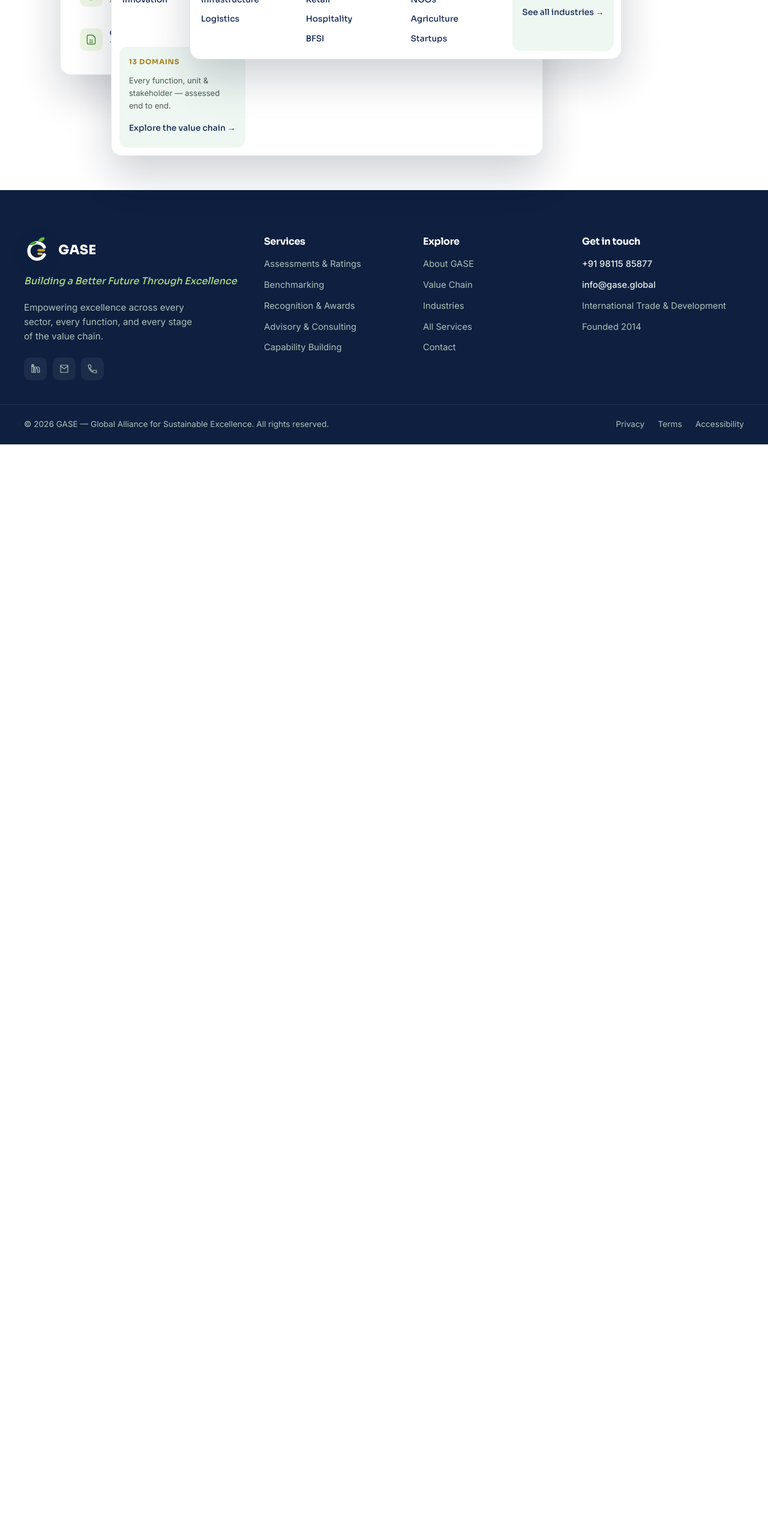
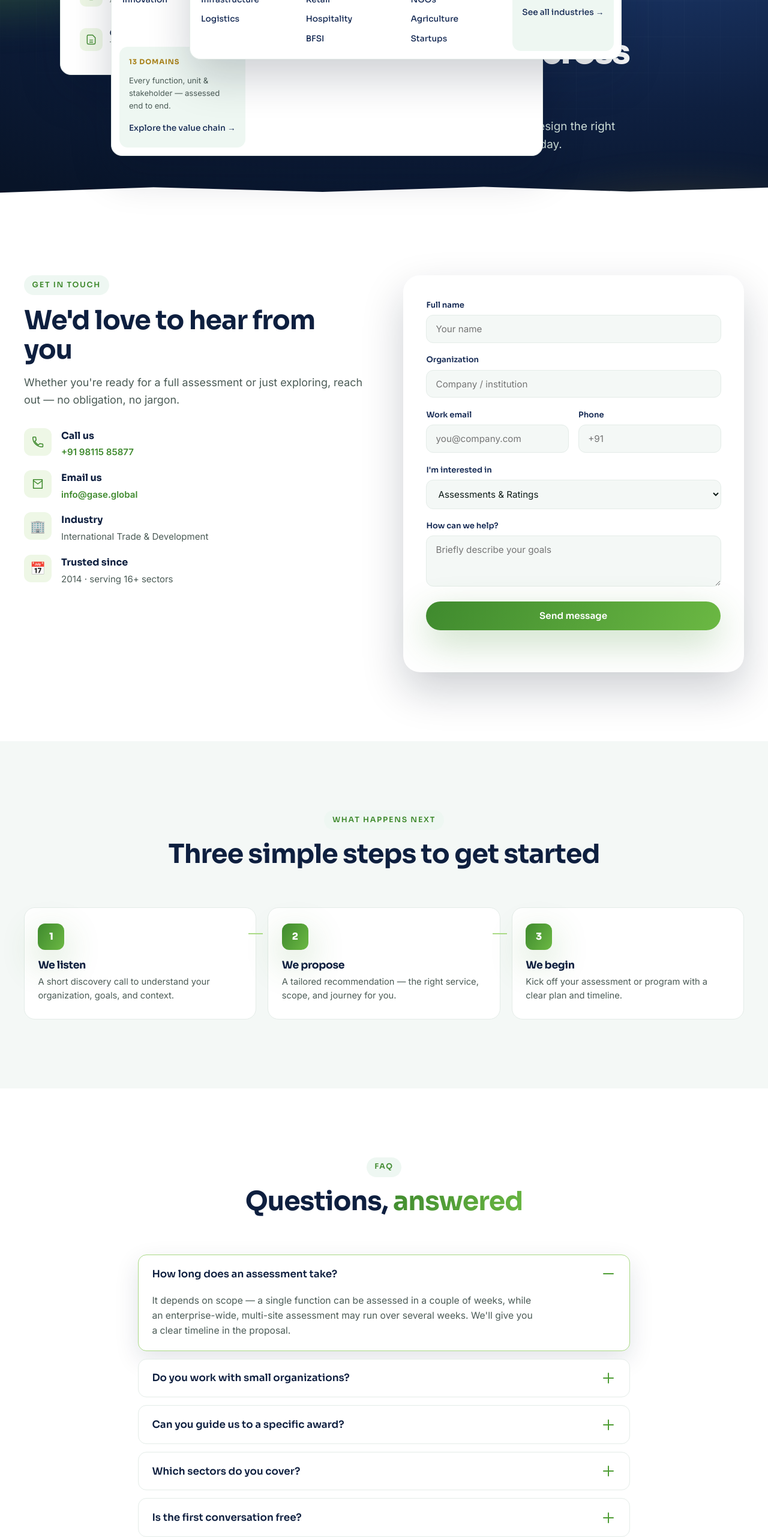
Before and after one commit to vishnurdas27/GASE-Website, a React (Vite) app in the folder client/: page /contact in a window 1280 px wide. Shown: the part 234-2797 px from the top of the page at 60% size. Before the commit the page ends 975 px from the top, so only its background shows below. Built offline with nearby package versions, Linux system fonts and the light colour scheme.

Commit message:
Build the contact page and wire the enquiry form to the API

```diff
--- a/client/src/App.jsx
+++ b/client/src/App.jsx
@@ -14,6 +14,7 @@ import Advisory from './pages/Advisory.jsx';
 import Capability from './pages/Capability.jsx';
 import ValueChain from './pages/ValueChain.jsx';
 import Industries from './pages/Industries.jsx';
+import Contact from './pages/Contact.jsx';
 
 export default function App() {
   return (
@@ -33,9 +34,7 @@ export default function App() {
           <Route path="/capability" element={<Capability />} />
           <Route path="/value-chain" element={<ValueChain />} />
           <Route path="/industries" element={<Industries />} />
-
-          {/* still to do */}
-          <Route path="/contact" element={<Placeholder title="Contact" />} />
+          <Route path="/contact" element={<Contact />} />
 
           <Route path="*" element={<Placeholder title="Page not found" />} />
         </Routes>
--- a/client/src/components/ContactForm.jsx
+++ b/client/src/components/ContactForm.jsx
@@ -10,19 +10,19 @@ const emptyForm = {
   msg: ''
 };
 
-// Enquiry form. Only checks the fields in the browser for now.
-// TODO: post this to /api/contact once the backend route is ready.
-export default function ContactForm({ className = 'cta__form' }) {
+// Enquiry form. Checks the fields in the browser, then posts to /api/contact.
+export default function ContactForm({ className = 'cta__form', submitLabel = 'Request Assessment' }) {
   const [values, setValues] = useState(emptyForm);
   const [message, setMessage] = useState('');
   const [isError, setIsError] = useState(false);
+  const [submitting, setSubmitting] = useState(false);
 
   function handleChange(e) {
     const { name, value } = e.target;
     setValues((prev) => ({ ...prev, [name]: value }));
   }
 
-  function handleSubmit(e) {
+  async function handleSubmit(e) {
     e.preventDefault();
 
     const emailLooksOk = /^[^@\s]+@[^@\s]+\.[^@\s]+$/.test(values.email.trim());
@@ -33,10 +33,32 @@ export default function ContactForm({ className = 'cta__form' }) {
       return;
     }
 
-    const firstName = values.name.trim().split(' ')[0];
-    setIsError(false);
-    setMessage(`Thank you, ${firstName}! Our excellence advisors will be in touch shortly.`);
-    setValues(emptyForm);
+    setSubmitting(true);
+    setMessage('');
+
+    try {
+      const res = await fetch('/api/contact', {
+        method: 'POST',
+        headers: { 'Content-Type': 'application/json' },
+        body: JSON.stringify(values)
+      });
+      const data = await res.json();
+
+      if (!res.ok) {
+        setIsError(true);
+        setMessage(data.error || 'Something went wrong. Please try again.');
+        return;
+      }
+
+      setIsError(false);
+      setMessage(data.message);
+      setValues(emptyForm);
+    } catch (err) {
+      setIsError(true);
+      setMessage('Could not reach the server. Please try again or call us directly.');
+    } finally {
+      setSubmitting(false);
+    }
   }
 
   return (
@@ -114,8 +136,8 @@ export default function ContactForm({ className = 'cta__form' }) {
         />
       </div>
 
-      <button type="submit" className="btn btn--primary btn--full">
-        Request Assessment
+      <button type="submit" className="btn btn--primary btn--full" disabled={submitting}>
+        {submitting ? 'Sending…' : submitLabel}
       </button>
 
       <p className="form__note" role="status" style={isError ? { color: '#c0392b' } : undefined}>
--- /dev/null
+++ b/client/src/pages/Contact.jsx
@@ -0,0 +1,157 @@
+import { useState } from 'react';
+import { Link } from 'react-router-dom';
+import Reveal from '../components/Reveal.jsx';
+import ContactForm from '../components/ContactForm.jsx';
+import { site } from '../data/nav.js';
+
+const steps = [
+  { n: 1, title: 'We listen', text: 'A short discovery call to understand your organization, goals, and context.' },
+  { n: 2, title: 'We propose', text: 'A tailored recommendation — the right service, scope, and journey for you.' },
+  { n: 3, title: 'We begin', text: 'Kick off your assessment or program with a clear plan and timeline.' }
+];
+
+const faqs = [
+  { q: 'How long does an assessment take?', a: "It depends on scope — a single function can be assessed in a couple of weeks, while an enterprise-wide, multi-site assessment may run over several weeks. We'll give you a clear timeline in the proposal." },
+  { q: 'Do you work with small organizations?', a: 'Absolutely. We right-size our approach for MSMEs and startups just as readily as for multinationals and PSUs — the framework scales to fit your size and budget.' },
+  { q: 'Can you guide us to a specific award?', a: 'Yes. We have deep, hands-on expertise with CII-EXIM Bank Business Excellence, TPM Excellence, and manufacturing, safety, and education excellence award journeys.' },
+  { q: 'Which sectors do you cover?', a: 'All of them — from manufacturing, healthcare, and education to energy, IT, BFSI, government, NGOs, and startups. Our framework is universal and tailored to your sector.' },
+  { q: 'Is the first conversation free?', a: "Yes — the initial discovery call is free and with no obligation. It's simply the best way for both of us to see if there's a fit." }
+];
+
+export default function Contact() {
+  const [openFaq, setOpenFaq] = useState(0);
+
+  function toggleFaq(i) {
+    setOpenFaq(openFaq === i ? -1 : i);
+  }
+
+  return (
+    <>
+      {/* hero */}
+      <section className="page-hero center">
+        <div className="page-hero__bg" />
+        <div className="container page-hero__inner">
+          <Reveal className="crumb">
+            <Link to="/">Home</Link>
+            <span>/</span>
+            <b>Contact</b>
+          </Reveal>
+          <Reveal as="span" className="eyebrow">
+            Start the Conversation
+          </Reveal>
+          <Reveal as="h1">
+            Let's nurture excellence across your <span className="grad">value chain</span>
+          </Reveal>
+          <Reveal as="p" className="page-hero__lead">
+            Tell us about your organization and goals. Our excellence advisors will design the right assessment and
+            journey for you — usually within one working day.
+          </Reveal>
+        </div>
+        <div className="page-hero__wave" />
+      </section>
+
+      {/* contact info + form */}
+      <section className="section">
+        <div className="container cta__grid" style={{ alignItems: 'start' }}>
+          <Reveal>
+            <span className="eyebrow eyebrow--dark">Get In Touch</span>
+            <h2 className="section__title">We'd love to hear from you</h2>
+            <p className="lead" style={{ margin: '1rem 0 2rem' }}>
+              Whether you're ready for a full assessment or just exploring, reach out — no obligation, no jargon.
+            </p>
+            <ul className="iconlist">
+              <li>
+                <span className="il__ico">
+                  <svg viewBox="0 0 24 24">
+                    <path d="M6.6 10.8a15 15 0 0 0 6.6 6.6l2.2-2.2c.3-.3.7-.4 1-.2 1.2.4 2.5.6 3.8.6a1 1 0 0 1 1 1V20a1 1 0 0 1-1 1A17 17 0 0 1 3 4a1 1 0 0 1 1-1h3.4a1 1 0 0 1 1 1c0 1.3.2 2.6.6 3.8.1.4 0 .8-.3 1l-2.1 2Z" />
+                  </svg>
+                </span>
+                <div>
+                  <b>Call us</b>
+                  <p>
+                    <a href={site.phoneHref}>{site.phone}</a>
+                  </p>
+                </div>
+              </li>
+              <li>
+                <span className="il__ico">
+                  <svg viewBox="0 0 24 24">
+                    <path d="M4 4h16v16H4z" />
+                    <path d="m4 6 8 6 8-6" />
+                  </svg>
+                </span>
+                <div>
+                  <b>Email us</b>
+                  <p>
+                    <a href={`mailto:${site.email}`}>{site.email}</a>
+                  </p>
+                </div>
+              </li>
+              <li>
+                <span className="il__ico">🏢</span>
+                <div>
+                  <b>Industry</b>
+                  <p>{site.industry}</p>
+                </div>
+              </li>
+              <li>
+                <span className="il__ico">📅</span>
+                <div>
+                  <b>Trusted since</b>
+                  <p>{site.founded} · serving 16+ sectors</p>
+                </div>
+              </li>
+            </ul>
+          </Reveal>
+
+          <Reveal>
+            <ContactForm submitLabel="Send message" />
+          </Reveal>
+        </div>
+      </section>
+
+      {/* what happens next */}
+      <section className="section section--tint">
+        <div className="container">
+          <Reveal className="section__head">
+            <span className="eyebrow eyebrow--dark">What Happens Next</span>
+            <h2 className="section__title">Three simple steps to get started</h2>
+          </Reveal>
+          <div className="steps steps--3">
+            {steps.map((step, i) => (
+              <Reveal className="step" key={step.n} delay={i * 80}>
+                <div className="step__n">{step.n}</div>
+                <h3>{step.title}</h3>
+                <p>{step.text}</p>
+              </Reveal>
+            ))}
+          </div>
+        </div>
+      </section>
+
+      {/* faq */}
+      <section className="section">
+        <div className="container">
+          <Reveal className="section__head">
+            <span className="eyebrow eyebrow--dark">FAQ</span>
+            <h2 className="section__title">
+              Questions, <span className="grad">answered</span>
+            </h2>
+          </Reveal>
+          <Reveal className="acc faq">
+            {faqs.map((item, i) => (
+              <div className={`acc__item${openFaq === i ? ' open' : ''}`} key={item.q}>
+                <button className="acc__head" aria-expanded={openFaq === i} onClick={() => toggleFaq(i)}>
+                  {item.q} <span className="plus" />
+                </button>
+                <div className="acc__body">
+                  <p>{item.a}</p>
+                </div>
+              </div>
+            ))}
+          </Reveal>
+        </div>
+      </section>
+    </>
+  );
+}
--- a/client/src/styles/components.css
+++ b/client/src/styles/components.css
@@ -254,6 +254,8 @@
 .iconlist{display:grid;gap:1.1rem}
 .iconlist li{display:flex;gap:1rem;align-items:flex-start;list-style:none}
 .iconlist .il__ico{width:46px;height:46px;flex:none;border-radius:12px;display:grid;place-items:center;background:var(--emerald-050);color:var(--emerald-700);font-size:1.3rem}
+.iconlist .il__ico svg{width:22px;height:22px;fill:none;stroke:currentColor;stroke-width:1.7;stroke-linecap:round;stroke-linejoin:round}
+.iconlist a{color:var(--emerald-700);font-weight:600}
 .iconlist b{font-family:var(--font-head);color:var(--navy-900);display:block;margin-bottom:.2rem}
 .iconlist p{color:var(--slate);font-size:.94rem}
 
--- a/client/src/styles/global.css
+++ b/client/src/styles/global.css
@@ -89,6 +89,7 @@ svg.ico{width:1em;height:1em;fill:none;stroke:currentColor;stroke-width:2;stroke
 .btn--ghost:hover{background:rgba(255,255,255,.16);transform:translateY(-3px)}
 .btn--sm{padding:.7rem 1.15rem;font-size:.88rem}
 .btn--full{width:100%;justify-content:center}
+.btn:disabled{opacity:.65;cursor:not-allowed}
 
 /* ---------- Topbar ---------- */
 .topbar{background:var(--navy-900);color:#cfe6dc;font-size:.82rem}
```
Also changed, not shown: 1 other file (tests, documents, lock files or other folders).
